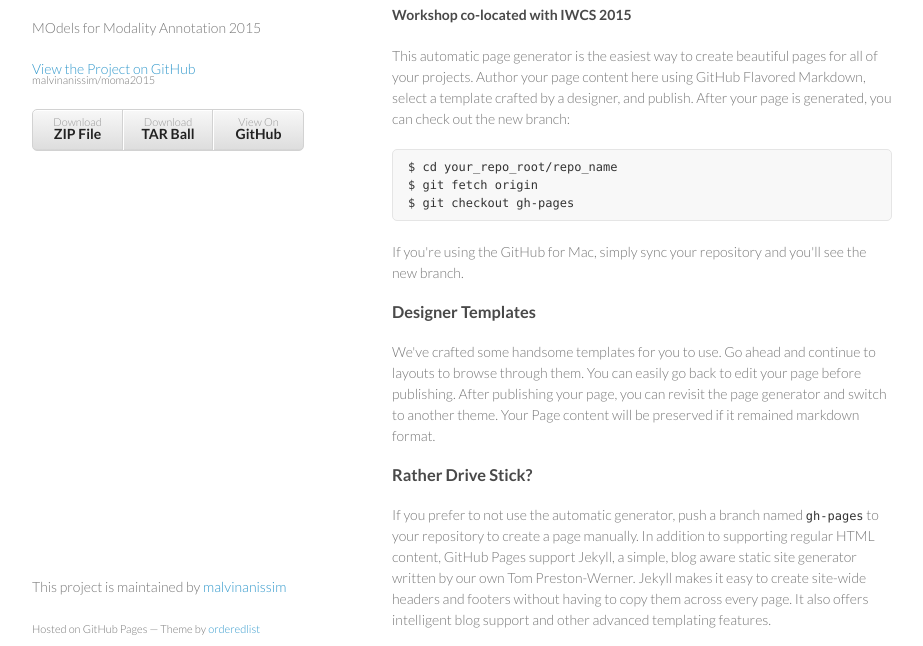
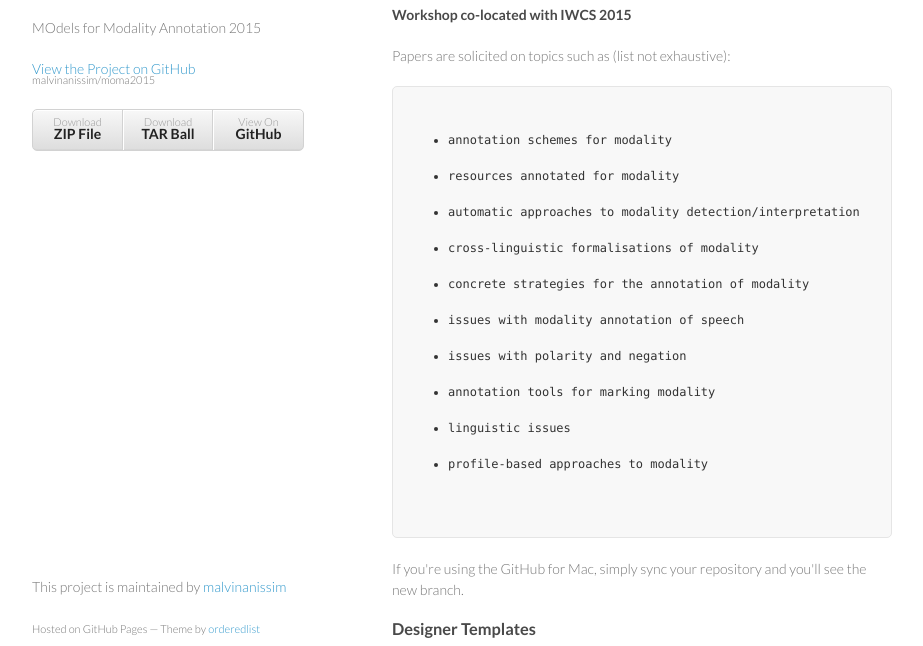
Before and after one commit to malvinanissim/moma2015, a plain HTML site: page index.html in a window 1280 px wide. Shown: the part 92-738 px from the top of the page, without its empty margins (178-1101 px from the left). Drawn offline with Linux system fonts and the light colour scheme.

Commit message:
Update index.html

```diff
--- a/index.html
+++ b/index.html
@@ -33,11 +33,21 @@
 MOdels for Modality Annotation.</h3>
 <h4>Workshop co-located with IWCS 2015</h4>
 
-<p>This automatic page generator is the easiest way to create beautiful pages for all of your projects. Author your page content here using GitHub Flavored Markdown, select a template crafted by a designer, and publish. After your page is generated, you can check out the new branch:</p>
+<p>Papers are solicited on topics such as (list not exhaustive):
 
-<pre><code>$ cd your_repo_root/repo_name
-$ git fetch origin
-$ git checkout gh-pages
+<pre><code>
+<ul>
+<li>annotation schemes for modality</li>
+<li>resources annotated for modality</li>
+<li>automatic approaches to modality detection/interpretation</li>
+<li>cross-linguistic formalisations of modality</li>
+<li>concrete strategies for the annotation of modality</li>
+<li>issues with modality annotation of speech</li>
+<li>issues with polarity and negation</li>
+<li>annotation tools for marking modality</li>
+<li>linguistic issues</li>
+<li>profile-based approaches to modality</li>
+</ul>
 </code></pre>
 
 <p>If you're using the GitHub for Mac, simply sync your repository and you'll see the new branch.</p>
```
